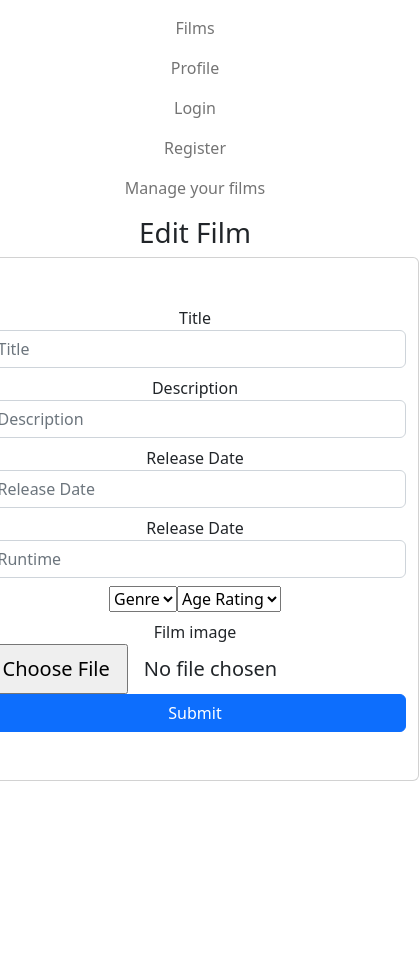
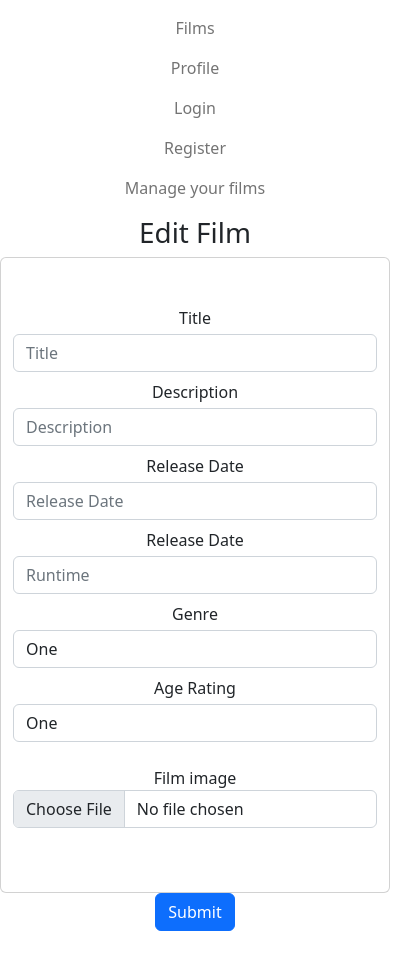
Before and after one commit to JamesLaws121/film-festival-client, a React (Create React App) app: page /editfilm in a window 390 px wide. Shown: the top 970 px of the page, 419 px wide, since content can reach past the window. After the commit the page ends 931 px from the top, so only its background shows below. Built offline with nearby package versions, Linux system fonts and the light colour scheme.

Commit message:
Progress

```diff
--- a/src/film/CreateFilm.tsx
+++ b/src/film/CreateFilm.tsx
@@ -9,7 +9,7 @@ const CreateFilm = () => {
         <div>
             <h1>Create Film</h1>
             <form>
-                    <div className="card container py-5">
+                <div className="card container py-5">
                 <div className="row g-2">
                     <div className="form-group col-md-6">
                         <label className="medium mb-1" htmlFor="titleInput">Title</label>
@@ -49,9 +49,8 @@ const CreateFilm = () => {
                         <input type="file" className="form-control" id="imageInput"></input>
                     </div>
                 </div>
-
+                </div>
                 <button type="submit" className="btn btn-primary">Submit</button>
-                    </div>
             </form>
         </div>
     )
--- a/src/film/EditFilm.tsx
+++ b/src/film/EditFilm.tsx
@@ -9,49 +9,48 @@ const EditFilm = () => {
         <div>
             <h1>Edit Film</h1>
             <form>
-                <section className="vh-100 gradient-custom">
                 <div className="card container py-5">
                     <div className="row g-2">
                         <div className="form-group col-md-6">
-                                <label htmlFor="titleInput">Title</label>
+                            <label className="medium mb-1" htmlFor="titleInput">Title</label>
                             <input type="text" className="form-control" id="titleInput" placeholder="Title"></input>
                         </div>
                         <div className="form-group col-md-6">
-                                <label htmlFor="inputPassword4">Description</label>
+                            <label className="medium mb-1" htmlFor="inputPassword4">Description</label>
                             <input type="text" className="form-control" id="inputPassword4" placeholder="Description"></input>
                         </div>
                         <div className="form-group col-md-6">
-                                <label htmlFor="releaseInput">Release Date</label>
+                            <label className="medium mb-1" htmlFor="releaseInput">Release Date</label>
                             <input type="text" className="form-control" id="releaseInput" placeholder="Release Date"></input>
                         </div>
                         <div className="form-group col-md-6">
-                                <label htmlFor="runtimeInput">Release Date</label>
+                            <label className="medium mb-1" htmlFor="runtimeInput">Release Date</label>
                             <input type="text" className="form-control" id="runtimeInput" placeholder="Runtime"></input>
                         </div>
 
                         <div className="form-group col-md-6">
-                                <select className="" id="genreInput">
-                                    <option selected>Genre</option>
-                                    <option value="1">One</option>
-                                    <option value="2">Two</option>
-                                    <option value="3">Three</option>
-                                </select>
-                                <select className="" id="ageInput">
-                                    <option selected>Age Rating</option>
+                            <label className="medium mb-1" htmlFor="releaseInput">Genre</label>
+                            <select className="form-control" id="genreInput">
                                 <option value="1">One</option>
                                 <option value="2">Two</option>
                                 <option value="3">Three</option>
                             </select>
                         </div>
-                            <div className="form-group col-md-12">
+                        <div className="form-group col-md-6">
+                            <label className="medium mb-1" htmlFor="releaseInput">Age Rating</label>
+                            <select className="form-control" id="ageInput">
+                                <option value="1">One</option>
+                                <option value="2">Two</option>
+                                <option value="3">Three</option>
+                            </select>
+                        </div>
+                        <div className="form-group col-md-12 py-3">
                             <label htmlFor="imageInput">Film image</label>
-                                <input type="file" className="form-control-lg" id="imageInput"></input>
+                            <input type="file" className="form-control" id="imageInput"></input>
                         </div>
                     </div>
-
+                </div>
                 <button type="submit" className="btn btn-primary">Submit</button>
-                    </div>
-                </section>
             </form>
         </div>
     )
```
Lines whose indentation alone changed are shown as unchanged.
